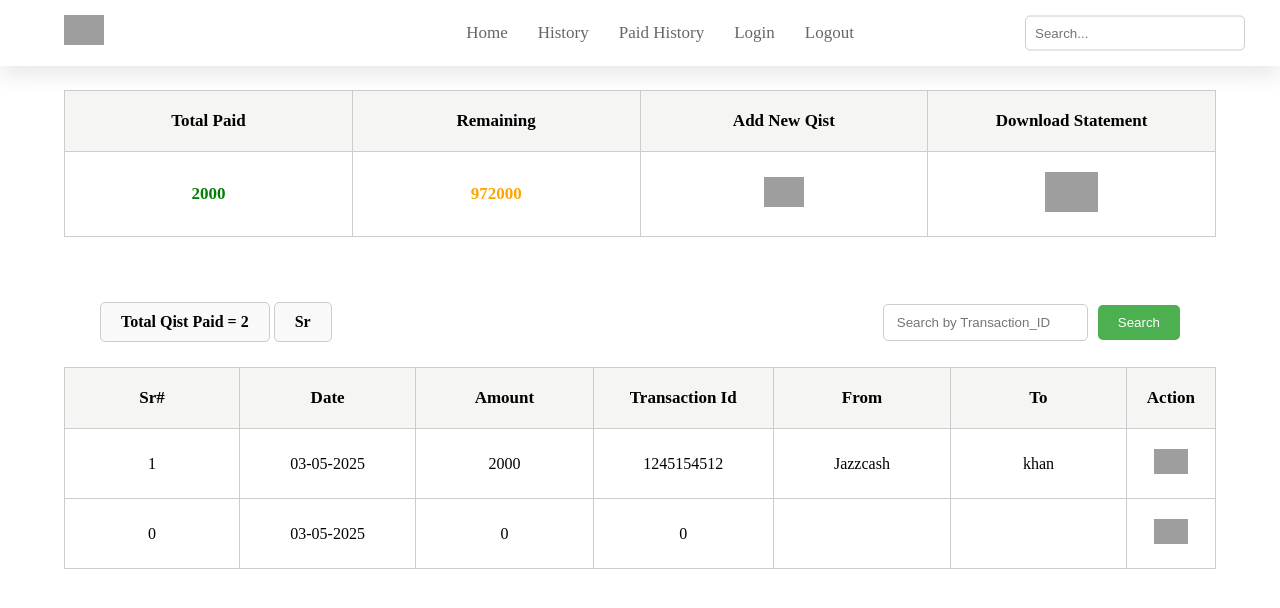
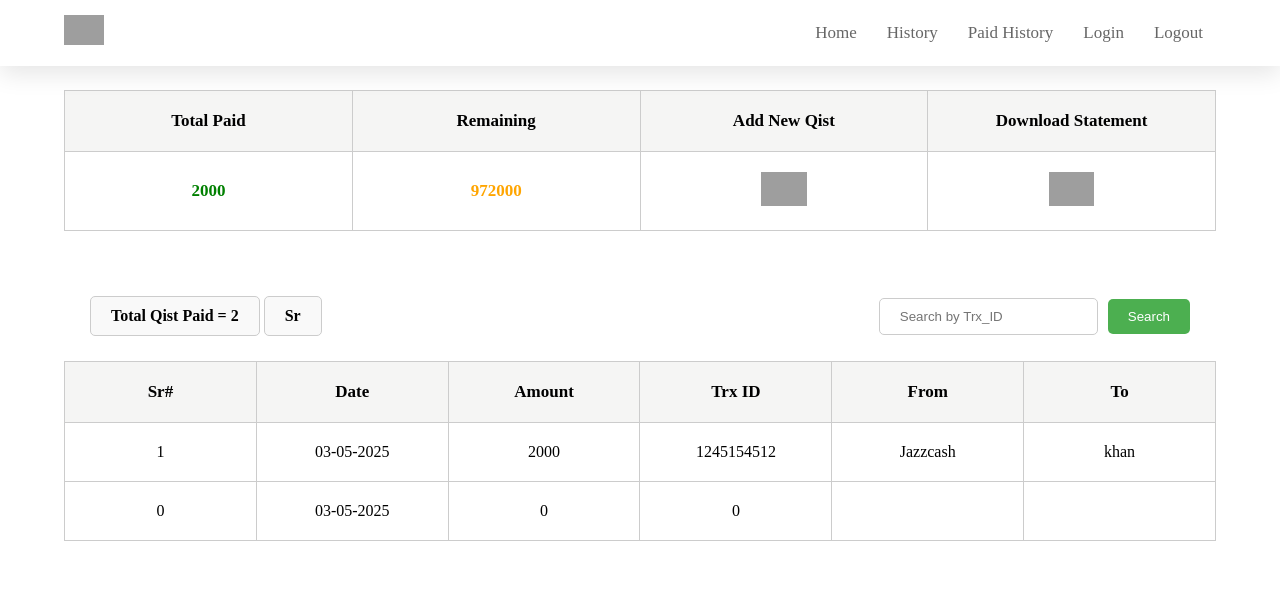
Before and after one commit to rkhassan420/loan, a Django app: page /paid/ in a window 1280 px wide. Shown: the top 608 px of the page. Run offline with Django 5.2, Linux system fonts and the light colour scheme; data comes from the database, SQL or seed files in the repository; both versions use the stored data as it was after the commit; some libraries are stand-ins or nearby versions; grey boxes are pictures that could not be loaded.

Commit message:
Initial commit

```diff
--- a/loan/loan/urls.py
+++ b/loan/loan/urls.py
@@ -24,7 +24,6 @@ urlpatterns = [
     path('index/',index),
     path('history/',history),
     path('paid/',paid),
-    path("delete-qist/<int:qist_id>",delete_qist),
     path('export/pdf/',export_qists_pdf, name='export_qists_pdf')
 
 ]
--- a/loan/loan/views.py
+++ b/loan/loan/views.py
@@ -128,12 +128,6 @@ def paid(request):
 
 
 
-def delete_qist(request, qist_id):
-    qist = get_object_or_404(Qist, id=qist_id)
-    qist.delete()
-    return redirect('/paid/')
-
-
 
 
 def export_qists_pdf(request):
--- a/loan/templates/history.html
+++ b/loan/templates/history.html
@@ -113,7 +113,7 @@
         margin: 0 auto;
         border-collapse: collapse;
         margin-top: 90px;
-        opacity: 1;
+        display: none;
       }
       .info-table tr,
       th,
@@ -152,13 +152,13 @@
         <a href="logout.php">Logout</a>
       </nav>
 
-      <div class="icons">
+      <!-- <div class="icons">
         <div class="search-container">
 
           <form>
             <input type="text" id="search-input" placeholder="Search..." />
           </form>
-        </div>
+        </div> -->
 
 
       </div>
--- a/loan/templates/paid.html
+++ b/loan/templates/paid.html
@@ -211,6 +211,206 @@
         border: none;
         cursor: pointer;
       }
+
+      .container {
+        display: flex;
+        flex-direction: column;
+        gap: 5px;
+
+        width: 100%;
+        margin-top: 45px;
+      }
+
+      .qist-container {
+        margin: 0 80px;
+        padding: 20px 10px;
+        display: flex;
+        flex-direction: row;
+        justify-content: space-between;
+      }
+
+      .qist-container span {
+        display: inline-block;
+        border: 1px solid #ccc;
+        padding: 10px 20px;
+        border-radius: 5px;
+        background-color: #f9f9f9;
+        font-weight: bold;
+      }
+
+      .amount {
+        font-size: 17px;
+      }
+
+      .amount-imgs {
+        height: 34px;
+      }
+
+      .search-input {
+        padding: 10px 20px;
+      }
+
+      @media (max-width: 988px) {
+        .info-table tr,
+        th,
+        td {
+          padding: 18px;
+        }
+
+        tr th {
+          font-size: 15px;
+        }
+
+        tr td {
+          font-size: 15px;
+        }
+
+        .qist-container {
+          margin: 0 40px;
+        }
+      }
+
+      @media (max-width: 750px) {
+        .info-table tr,
+        th,
+        td {
+          padding: 15px;
+        }
+
+        tr th {
+          font-size: 14px;
+        }
+
+        tr td {
+          font-size: 14px;
+        }
+
+        .qist-container span {
+          font-size: 15px;
+        }
+      }
+
+      @media (max-width: 630px) {
+        .info-table tr,
+        th,
+        td {
+          padding: 12px;
+        }
+
+        tr th {
+          font-size: 13px;
+        }
+
+        tr td {
+          font-size: 13px;
+        }
+
+        /* .qist-container {
+          margin: 0 25px;
+        } */
+
+        .qist-container span {
+          font-size: 13px;
+        }
+
+        .qist-container {
+          margin: 0 32px;
+          flex-direction: column;
+          gap: 10px;
+        }
+
+        .search-input {
+          padding: 10px 15px;
+        }
+      }
+
+      @media (max-width: 454px) {
+        .info-table tr,
+        th,
+        td {
+          padding: 10px;
+        }
+
+        tr th {
+          font-size: 10px;
+        }
+
+        tr td {
+          font-size: 10px;
+        }
+
+        .amount {
+          font-size: 14px;
+        }
+
+        .amount-imgs {
+          height: 30px;
+        }
+
+        .qist-container {
+          margin: 0 22px;
+        }
+
+        .search-input {
+          padding: 9px 12px;
+        }
+
+        .qist-container span {
+          padding: 8px 15px;
+        }
+      }
+
+      @media (max-width: 357px) {
+        .info-table tr,
+        th,
+        td {
+          padding: 8px;
+        }
+
+        tr th {
+          font-size: 8px;
+        }
+
+        tr td {
+          font-size: 8px;
+        }
+
+        .amount {
+          font-size: 12px;
+        }
+
+        .amount-imgs {
+          height: 28px;
+        }
+
+        .search-input {
+          padding: 6px 10px;
+        }
+
+        .qist-container span {
+          padding: 5px 12px;
+        }
+      }
+
+      @media (max-width: 328px) {
+
+
+        .amount {
+          font-size: 10px;
+        }
+
+        .amount-imgs {
+          height: 20px;
+        }
+
+        .search-input {
+          padding: 7px 8px;
+        }
+
+        .qist-container span {
+          padding: 6px 10px;
+        }
+      }
     </style>
   </head>
   <body>
@@ -234,13 +434,11 @@
         <a href="logout.php">Logout</a>
       </nav>
 
-      <div class="icons">
+      <!-- <div class="icons">
         <div class="search-container">
-          <form>
-            <input type="text" id="search-input" placeholder="Search..." />
-          </form>
+          <img src="" alt="">
         </div>
-      </div>
+      </div> -->
     </header>
 
     <!--Header Ends here-->
@@ -254,59 +452,36 @@
       </tr>
 
       <tr>
-        <td style="color: green; font-weight: bold; font-size: 17px">
+        <td class="amount" style="color: green; font-weight: bold">
           {{total_paid}}
         </td>
-        <td style="color: orange; font-weight: bold; font-size: 17px">
+        <td class="amount" style="color: orange; font-weight: bold">
           {{total_remaining}}
         </td>
         <td title="click me" id="openModalBtn">
-          <img src="https://i.imgur.com/4kSD6WV.png" height="30px" alt="" />
+          <img
+            class="amount-imgs"
+            src="https://i.imgur.com/4kSD6WV.png"
+            alt=""
+          />
         </td>
         <td>
-
-          <a href="{% url 'export_qists_pdf' %}" class="btn btn-danger"><img src="https://i.imgur.com/5hOT4rN.png" height="40" alt="" /></a>
+          <a href="{% url 'export_qists_pdf' %}" class="btn btn-danger"
+            ><img
+              class="amount-imgs"
+              src="https://i.imgur.com/5hOT4rN.png"
+              alt=""
+          /></a>
         </td>
       </tr>
     </table>
 
-    <div
-      class="container"
-      style="display: flex; flex-direction: column; gap: 5px; margin-top: 45px"
-    >
-      <div
-        style="
-          margin: 0 80px;
-          padding: 20px;
-          display: flex;
-          flex-direction: row;
-          justify-content: space-between;
-        "
-      >
+    <div class="container">
+      <div class="qist-container">
         <div>
-          <span
-            style="
-              display: inline-block;
-              border: 1px solid #ccc;
-              padding: 10px 20px;
-              border-radius: 5px;
-              background-color: #f9f9f9;
-              font-weight: bold;
-            "
-          >
-            Total Qist Paid = {{qists_count}}
-          </span>
+          <span> Total Qist Paid = {{qists_count}} </span>
 
-          <span
-            style="
-              display: inline-block;
-              border: 1px solid #ccc;
-              padding: 10px 20px;
-              border-radius: 5px;
-              background-color: #f9f9f9;
-              font-weight: bold;
-            "
-          >
+          <span>
             {% if sort_by == "sr" %}
             <a href="?sort=-sr" style="text-decoration: none; color: black"
               >Sr ↑</a
@@ -324,26 +499,24 @@
         </div>
 
         <form
+          class="search-form"
           style="display: flex; gap: 10px; flex-wrap: wrap; align-items: center"
           method="get"
         >
           <input
+            class="search-input"
             type="search"
             name="search"
-            placeholder="Search by Transaction_ID"
+            placeholder="Search by Trx_ID"
             value="{{ search_query }}"
-            style="
-              padding: 10px 13px;
-              border: 1px solid #ccc;
-              border-radius: 5px;
-            "
+            style="border: 1px solid #ccc; border-radius: 5px"
           />
 
           <input
+            class="search-input"
             type="submit"
             value="Search"
             style="
-              padding: 10px 20px;
               background-color: #4caf50;
               color: white;
               border: none;
@@ -359,10 +532,9 @@
           <th>Sr#</th>
           <th>Date</th>
           <th>Amount</th>
-          <th>Transaction Id</th>
+          <th>Trx ID</th>
           <th>From</th>
           <th>To</th>
-          <th>Action</th>
         </tr>
 
         {% for item in qists %}
@@ -373,11 +545,6 @@
           <td>{{ item.t_id }}</td>
           <td>{{ item.sender }}</td>
           <td>{{ item.receiver }}</td>
-          <td>
-            <a href="/delete-qist/{{item.id}}"
-              ><img height="25px" src="https://i.imgur.com/4k2WJ0t.png" alt=""
-            /></a>
-          </td>
         </tr>
         {% empty %}
         <tr>
```
Also changed, not shown: loan/templates/index.html (+32 -3 lines), loan/db.sqlite3.
